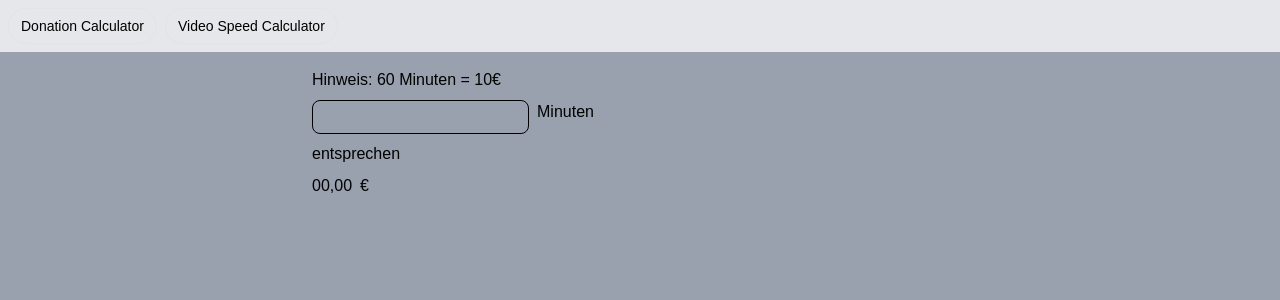
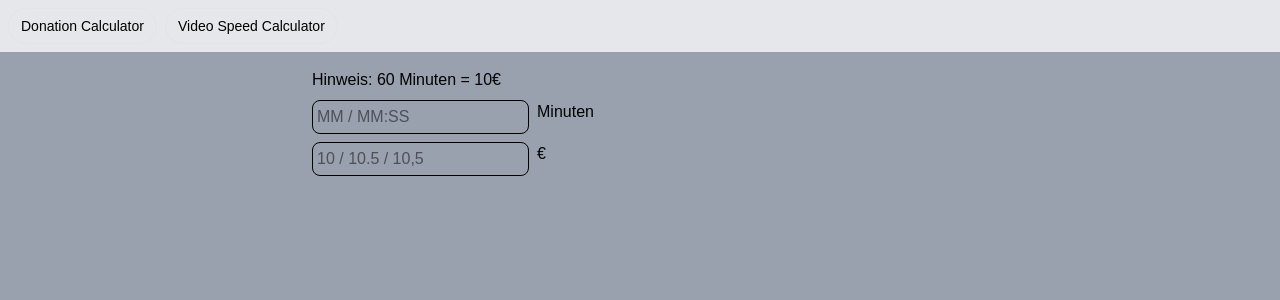
Before and after one commit to davgeiger/utility-calculators, a React (Vite) app: page /donation-calc in a window 1280 px wide. Shown: the top 300 px of the page. Built offline with nearby package versions, Linux system fonts and the light colour scheme.

Commit message:
Renamed project, changed logic in the DonationCalculator

```diff
--- a/index.html
+++ b/index.html
@@ -4,7 +4,7 @@
     <meta charset="UTF-8" />
     <link rel="icon" type="image/svg+xml" href="/favicon.svg" />
     <meta name="viewport" content="width=device-width, initial-scale=1.0" />
-    <title>donation-calculator</title>
+    <title>Calculators</title>
   </head>
   <body class="bg-gray-400">
     <div id="root"></div>
--- a/package.json
+++ b/package.json
@@ -1,5 +1,5 @@
 {
-  "name": "vite-app",
+  "name": "utility-calculators",
   "private": true,
   "version": "0.0.1",
   "type": "module",
--- a/src/DonationCalculator.tsx
+++ b/src/DonationCalculator.tsx
@@ -1,36 +1,85 @@
 import { useState } from "react"
+import {
+  donationFromSeconds,
+  formatDonationDuration,
+  parseEuro,
+  parseTime,
+  secondsFromDonation,
+} from "./utils/time"
 
 export default function DonationCalculator() {
   const [minutes, setMinutes] = useState("")
+  const [euro, setEuro] = useState("")
 
-  function calculateDonation() {
-    if (minutes.trim() === "") return ""
-
-    const euro = Number(minutes) / 6
-    return euro.toFixed(2)
-  }
+  const amount = euro === "" ? 0 : parseEuro(euro)
+  const totalSeconds = secondsFromDonation(amount)
+  const timeLabel = totalSeconds > 3600 ? "Stunden" : "Minuten"
 
   return (
     <>
       <div className="mx-auto flex max-w-2xl flex-col gap-2 p-2 text-black">
         <p>Hinweis: 60 Minuten = 10€</p>
         <div className="flex gap-2">
+          {/* Minute input */}
           <input
             className="rounded-md border border-black p-1"
             type="text"
             id="minutes"
             value={minutes}
             onChange={(e) => {
-              const value = e.target.value.replace(/\D/g, "")
+              const value = e.target.value
               setMinutes(value)
+
+              if (value === "") {
+                setEuro("")
+                return
+              }
+
+              const totalSeconds = parseTime(value)
+
+              if (totalSeconds === null) {
+                setEuro("")
+                return
+              }
+
+              setEuro(donationFromSeconds(totalSeconds))
             }}
+            placeholder="MM / MM:SS"
           />
-          <label htmlFor="minutes">Minuten</label>
+          <label htmlFor="minutes">{timeLabel}</label>
         </div>
-        <p>entsprechen</p>
+
         <div className="flex gap-2">
-          <p>{minutes === "" ? "00,00" : calculateDonation()}</p>
-          <span>€</span>
+          {/* Euro input */}
+          <input
+            className="rounded-md border border-black p-1"
+            type="text"
+            id="euro"
+            value={euro}
+            onChange={(e) => {
+              const value = e.target.value.replace(".", ",") // Punkt ebenfalls akzeptieren
+
+              setEuro(value)
+
+              if (value === "") {
+                setMinutes("")
+                return
+              }
+
+              const amount = parseEuro(value)
+
+              if (Number.isNaN(amount)) {
+                setMinutes("")
+                return
+              }
+
+              const totalSeconds = secondsFromDonation(amount)
+
+              setMinutes(formatDonationDuration(totalSeconds))
+            }}
+            placeholder="10 / 10.5 / 10,5"
+          />
+          <label htmlFor="euro">€</label>
         </div>
       </div>
     </>
--- a/src/VideoSpeedCalculator.tsx
+++ b/src/VideoSpeedCalculator.tsx
@@ -1,7 +1,7 @@
 import { Slider } from "@/components/ui/slider"
 import { useEffect, useState } from "react"
 import { getVideoDuration } from "./utils/youtube"
-import { calculateDuration, formatDuration, parseTime } from "./utils/time"
+import { calculateDuration, formatVideoDuration, parseTime } from "./utils/time"
 
 export default function VideoSpeedCalculator() {
   // Input states
@@ -39,7 +39,7 @@ export default function VideoSpeedCalculator() {
 
   const calculatedTime =
     totalSeconds !== null
-      ? formatDuration(calculateDuration(totalSeconds, speedIndex))
+      ? formatVideoDuration(calculateDuration(totalSeconds, speedIndex))
       : ""
 
   return (
--- a/src/utils/time.ts
+++ b/src/utils/time.ts
@@ -1,4 +1,5 @@
-const timeRegex = /^\d{1,2}:\d{2}$/
+const timeRegex = /^\d+:[0-5]\d$/
+const minutesRegex = /^\d+$/
 const ytRegex = /PT(?:(\d+)H)?(?:(\d+)M)?(?:(\d+)S)?/
 
 export function durationToSeconds(duration: string) {
@@ -14,18 +15,27 @@ export function durationToSeconds(duration: string) {
 }
 
 export function parseTime(input: string): number | null {
-  if (!timeRegex.test(input)) return null
+  input = input.trim()
 
-  const [minutes, seconds] = input.split(":").map(Number)
+  // Eingabe wie "10"
+  if (minutesRegex.test(input)) {
+    return Number(input) * 60
+  }
 
-  return minutes * 60 + seconds
+  // Eingabe wie "05:30"
+  if (timeRegex.test(input)) {
+    const [minutes, seconds] = input.split(":").map(Number)
+    return minutes * 60 + seconds
+  }
+
+  return null
 }
 
 export function calculateDuration(totalSeconds: number, speed: number): number {
   return Math.round(totalSeconds / speed)
 }
 
-export function formatDuration(totalSeconds: number) {
+export function formatVideoDuration(totalSeconds: number) {
   const hours = Math.floor(totalSeconds / 3600)
   const minutes = Math.floor((totalSeconds % 3600) / 60)
   const seconds = totalSeconds % 60
@@ -36,3 +46,40 @@ export function formatDuration(totalSeconds: number) {
 
   return `${String(minutes).padStart(2, "0")}:${String(seconds).padStart(2, "0")}`
 }
+
+export function formatDonationDuration(totalSeconds: number) {
+  totalSeconds = Math.round(totalSeconds)
+  const totalMinutes = Math.floor(totalSeconds / 60)
+  const seconds = totalSeconds % 60
+
+  // Bis einschließlich 60 Minuten: MM:SS
+  if (totalMinutes <= 60) {
+    return `${totalMinutes}:${String(seconds).padStart(2, "0")}`
+  }
+
+  // Ab 61 Minuten: HH:MM:SS
+  const hours = Math.floor(totalMinutes / 60)
+  const minutes = totalMinutes % 60
+
+  return `${hours}:${String(minutes).padStart(2, "0")}:${String(seconds).padStart(2, "0")}`
+}
+
+export function minutesToSeconds(minutes: number) {
+  return minutes * 60
+}
+
+export function secondsToMinutes(seconds: number) {
+  return seconds / 60
+}
+
+export function donationFromSeconds(seconds: number) {
+  return (seconds / 60 / 6).toFixed(2)
+}
+
+export function secondsFromDonation(euro: number) {
+  return Math.round(euro * 6 * 60)
+}
+
+export function parseEuro(input: string) {
+  return Number(input.replace(",", "."))
+}
```
Also changed, not shown: 1 other file (tests, documents, lock files or other folders).
